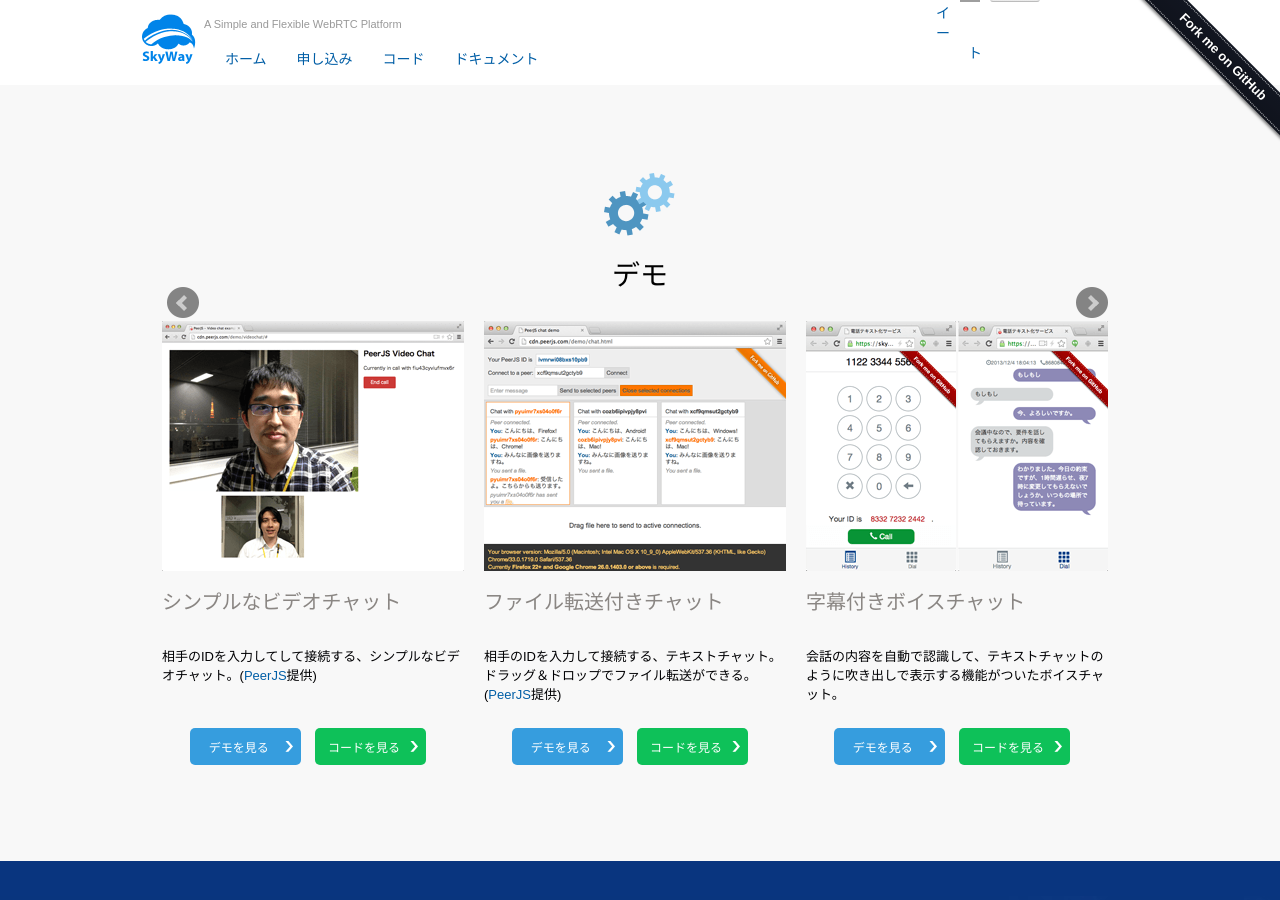
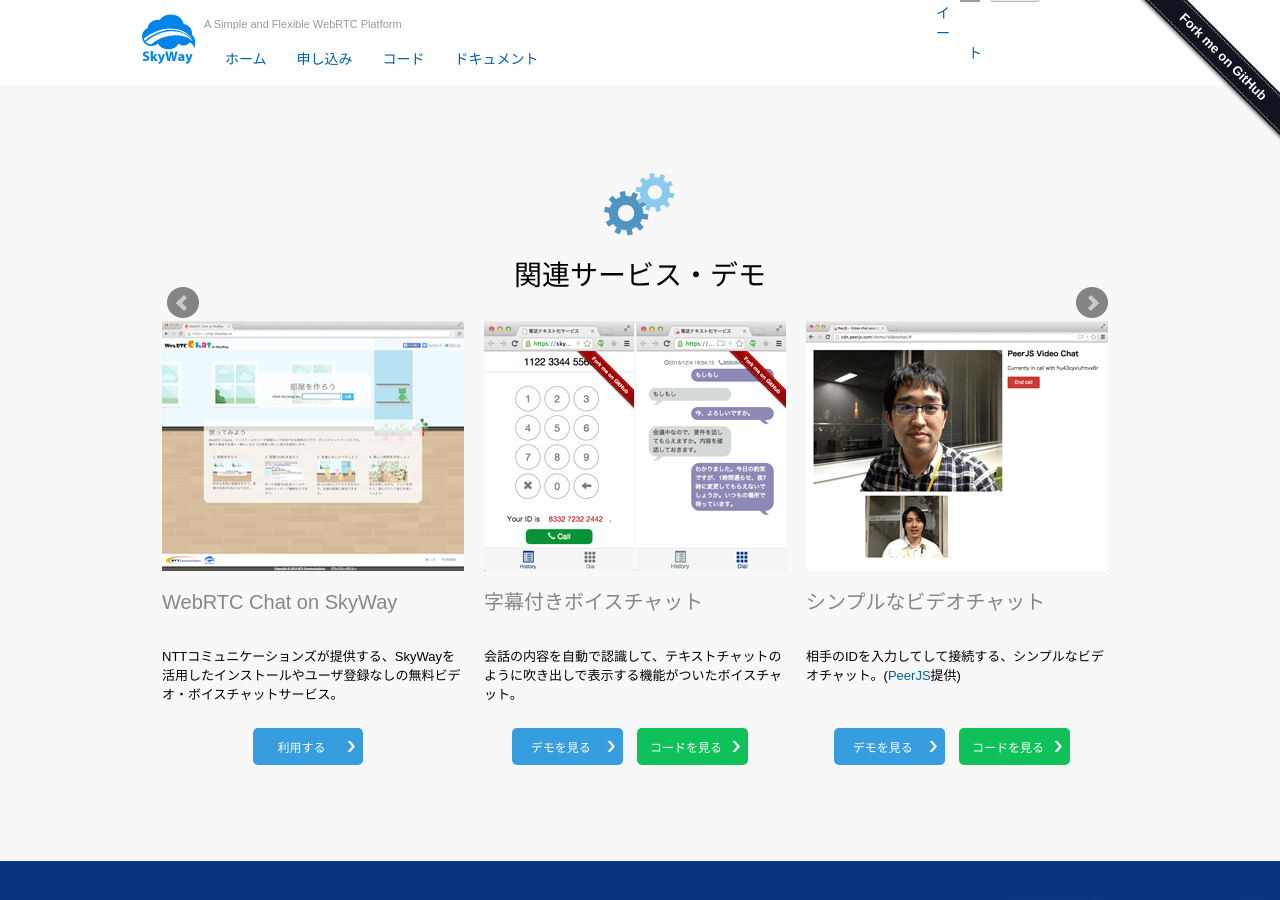
Before and after one commit to nttcom/skyway-old, a Jekyll site: the page built from index.html, in a window 1280 px wide and 900 px high, scrolled down 1574 px. Built offline with Jekyll 4.4.1, drawn with Linux system fonts in a browser that asks for light colours; comment, search, counter and statistics services are not loaded; grey boxes are pictures that could not be loaded.

Commit message:
add introduction webrtc chat

```diff
--- a/index.html
+++ b/index.html
@@ -104,9 +104,35 @@
 <section class="slide" id="slide3" data-slide="3" data-stellar-background-ratio="0.5">
     <div class="container clearfix">
         <div id="content" class="grid_12">
-            <h2>デモ</h2>
+            <h2>関連サービス・デモ</h2>
 
             <div class="demo">
+                <article class="grid_4 demoBox"><a href="https://chat.skyway.io" target="_blank"><img
+                        src="images/webrtcchat.png"></a>
+
+                    <h3>WebRTC Chat on SkyWay</h3>
+
+                    <p class="demoP">NTTコミュニケーションズが提供する、SkyWayを活用したインストールやユーザ登録なしの無料ビデオ・ボイスチャットサービス。</p>
+                    <ul class="btnS">
+                        <li class="btnGotodemo"><a href="https://chat.skyway.io" target="_blank">利用する</a>
+                        </li>
+                    </ul>
+                </article>
+                <article class="grid_4  demoBox omega">
+                    <a href="https://skyway.io/examples/caption-phone" target="_blank"><img
+                            src="images/caption_phone_chat.png"></a>
+
+                    <h3>字幕付きボイスチャット</h3>
+
+                    <p class="demoP">会話の内容を自動で認識して、テキストチャットのように吹き出しで表示する機能がついたボイスチャット。</p>
+                    <ul class="btnS">
+                        <li class="btnGotodemo"><a href="https://skyway.io/examples/caption-phone"
+                                                   target="_blank">デモを見る</a></li>
+                        <li class="btnGotocode"><a
+                                href="https://github.com/nttcom/peerjs/tree/master/skyway_examples/caption-phone"
+                                target="_blank">コードを見る</a></li>
+                    </ul>
+                </article>
                 <article class="grid_4 demoBox"><a href="http://cdn.peerjs.com/demo/videochat" target="_blank"><img
                         src="images/videochat.png"></a>
 
@@ -136,21 +162,6 @@
                                                    target="_blank">コードを見る</a></li>
                     </ul>
                 </article>
-                <article class="grid_4  demoBox omega">
-                    <a href="https://skyway.io/examples/caption-phone" target="_blank"><img
-                            src="images/caption_phone_chat.png"></a>
-
-                    <h3>字幕付きボイスチャット</h3>
-
-                    <p class="demoP">会話の内容を自動で認識して、テキストチャットのように吹き出しで表示する機能がついたボイスチャット。</p>
-                    <ul class="btnS">
-                        <li class="btnGotodemo"><a href="https://skyway.io/examples/caption-phone"
-                                                   target="_blank">デモを見る</a></li>
-                        <li class="btnGotocode"><a
-                                href="https://github.com/nttcom/peerjs/tree/master/skyway_examples/caption-phone"
-                                target="_blank">コードを見る</a></li>
-                    </ul>
-                </article>
             </div>
         </div>
     </div>
```
Also changed, not shown: images/webrtcchat.png (added).
